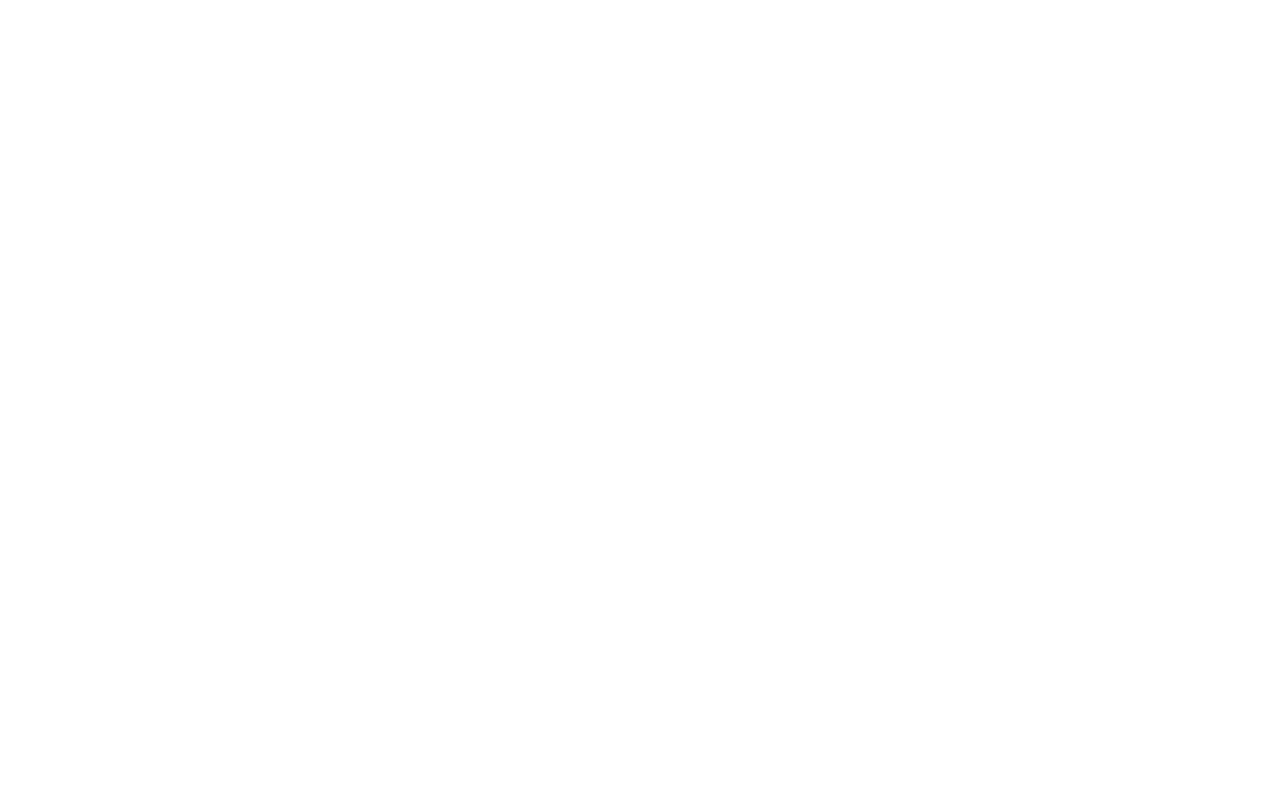
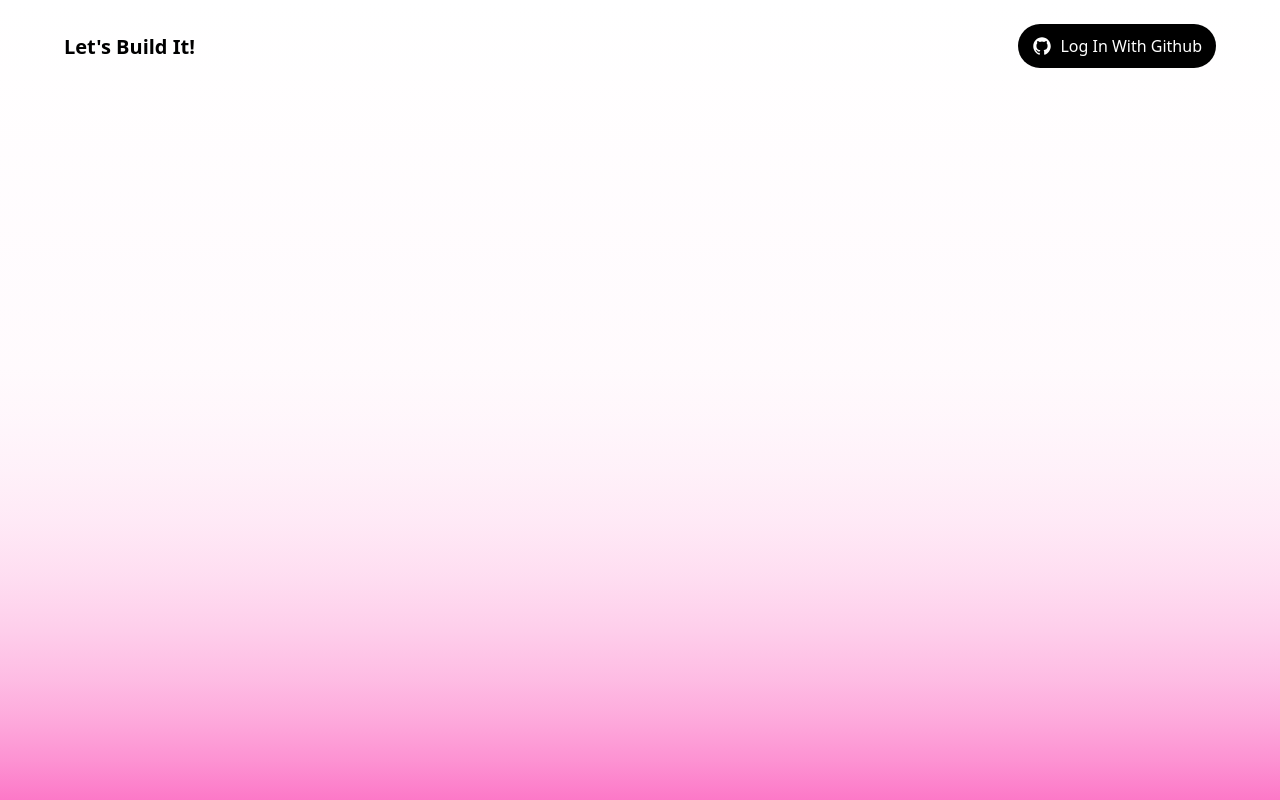
Before and after one commit to nicholasboyce/letsbuildit, a React (Vite) app in the folder client/: page /search in a window 1280 px wide. Before the commit this address had no page. Built offline with nearby package versions, Linux system fonts and the light colour scheme.

Commit message:
Began work on search page and feature.

```diff
--- a/client/src/App.tsx
+++ b/client/src/App.tsx
@@ -1,6 +1,7 @@
-import './App.css'
-import Home from './pages/Home/Home'
-import { Route, Routes } from 'react-router-dom'
+import './App.css';
+import Home from './pages/Home/Home';
+import SearchPage from './pages/Search/SearchPage';
+import { Route, Routes } from 'react-router-dom';
 
 function App() {
 
@@ -8,6 +9,7 @@
     <>
     <Routes>
       <Route path='/' element={<Home />} />
+      <Route path='/search' element={<SearchPage />} />
     </Routes>
     </>
   )
--- /dev/null
+++ b/client/src/components/PageHeader.module.css
@@ -0,0 +1,5 @@
+.page-header {
+    display: flex;
+    flex-direction: column;
+    margin-block-start: var(--gap-500);
+}
--- /dev/null
+++ b/client/src/components/PageHeader.tsx
@@ -0,0 +1,14 @@
+import styles from './PageHeader.module.css';
+import SkipLink from './SkipLink';
+import NavBar from '../pages/Home/NavBar';
+
+const PageHeader = () => {
+    return (
+        <header className={styles["page-header"]}>
+            <SkipLink />
+            <NavBar />
+        </header>
+    )
+};
+
+export default PageHeader;
--- a/client/src/pages/Home/Home.module.css
+++ b/client/src/pages/Home/Home.module.css
@@ -10,12 +10,6 @@
     grid-template-rows: auto 1fr;
     width: min(78.5rem, 90vw);
     margin: 0 auto;
-}
-
-.page-header {
-    display: flex;
-    flex-direction: column;
-    margin-block-start: var(--gap-500);
 }
 
 .hero-section {
--- a/client/src/pages/Home/Home.tsx
+++ b/client/src/pages/Home/Home.tsx
@@ -1,6 +1,5 @@
-import NavBar from './NavBar';
 import Button from '../../components/Button';
-import SkipLink from '../../components/SkipLink';
+import PageHeader from '../../components/PageHeader';
 import styles from './Home.module.css';
 import HeroImage from '../../assets/mobile-testing-isometric.png';
 
@@ -9,10 +8,7 @@
     return (
         <div className={`${styles["homepage-wrapper"]}`}>
             <div className={`${styles["homepage"]}`}>
-                <header className={styles["page-header"]}>
-                    <SkipLink />
-                    <NavBar />
-                </header>
+                <PageHeader />
                 <main className={styles["main-landmark"]}>
                     <img src={HeroImage} className={styles["hero-image"]} alt='' />
                     <section aria-label='Hero' className={styles["hero-section"]}>
--- a/client/src/pages/Home/NavBar.tsx
+++ b/client/src/pages/Home/NavBar.tsx
@@ -1,7 +1,6 @@
 import Button from '../../components/Button';
 import { Link } from 'react-router-dom';
 import styles from './NavBar.module.css';
-import Logo from '../../assets/letsbuildit.png';
 
 const NavBar = () => {
     return (
--- /dev/null
+++ b/client/src/pages/Search/SearchPage.module.css
@@ -0,0 +1,13 @@
+.page-wrapper {
+    background-image: linear-gradient(var(--neutral-color-100), 85%, var(--primary-color-400));
+    font-family: var(--ff-heading);
+}
+
+.page {
+    display: grid;
+    min-height: 100vh;
+    min-height: 100svh;
+    grid-template-rows: auto 1fr;
+    width: min(78.5rem, 90vw);
+    margin: 0 auto;
+}
--- /dev/null
+++ b/client/src/pages/Search/SearchPage.tsx
@@ -0,0 +1,16 @@
+import styles from './SearchPage.module.css';
+import PageHeader from "../../components/PageHeader";
+
+const SearchPage = () => {
+    return (
+        <div className={`${styles["page-wrapper"]}`}>
+            <div className={`${styles["page"]}`}>
+                <PageHeader />
+                <main className={styles["main-landmark"]}>
+                </main>
+            </div>
+        </div>
+    )
+};
+
+export default SearchPage;
```
